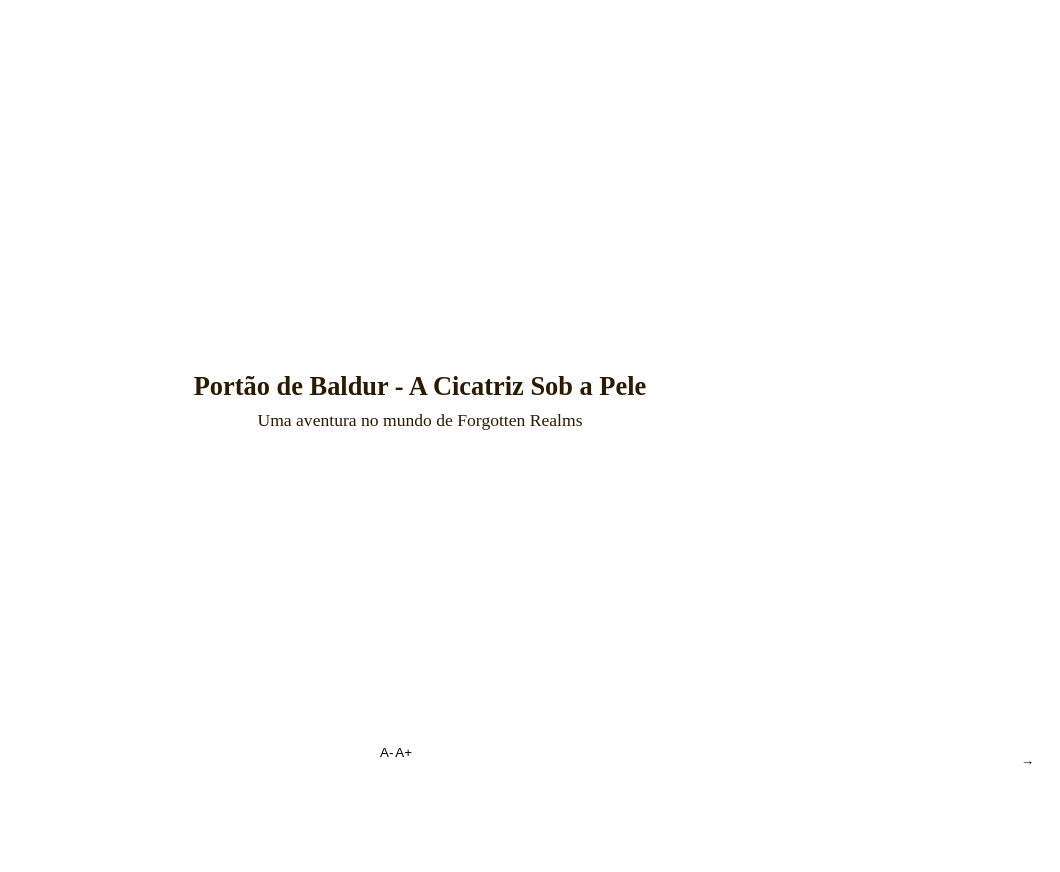
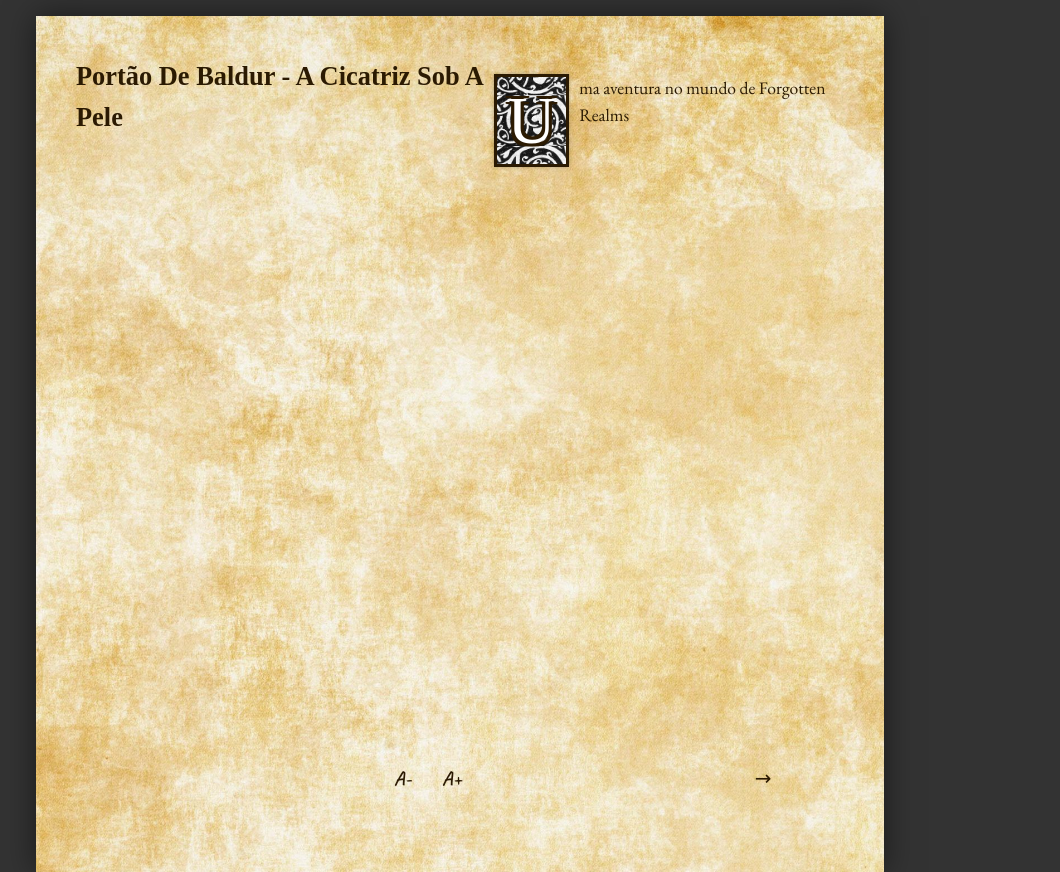
Before and after one commit to jampamatos/cicatriz-sob-a-pele, a plain HTML site: page index.html in a window 1280 px wide. Shown: the whole page, without its empty margins (220-1280 px from the left). Before the commit the page ends 800 px from the top, so only its background shows below. Drawn offline with nearby package versions, Linux system fonts and the light colour scheme; a web font is replaced by a local one.

Commit message:
feat: modificações de layout para mudança de fontes, drop-cap, e estilização automática de imagens
- Alteração do body e da page para simular um leitor de livros virtuais.
- Estilização da página, das fontes de título e das fontes de texto.
- Estilização do drop-cap.
- Modificação dinâmica das figuras seguindo classes no markdown.

```diff
--- a/index.html
+++ b/index.html
@@ -4,10 +4,12 @@
     <meta charset="UTF-8">
     <meta name="viewport" content="width=device-width, initial-scale=1.0">
     <title>Portão de Baldur - A Cicatriz Sob a Pele</title>
+    <link href="https://fonts.googleapis.com/css2?family=IM+Fell+English+SC&family=EB+Garamond&family=Caveat:wght@700&display=swap" rel="stylesheet"/>
     <link rel="stylesheet" href="style.css">
     <script src="https://cdn.jsdelivr.net/npm/marked/marked.min.js"></script>
 </head>
 <body>
+    <div class="reader">
         <!-- Capa -->
         <section id="cover" class="page">
             <h1>Portão de Baldur - A Cicatriz Sob a Pele</h1>
@@ -33,6 +35,7 @@
         <button id="nextBtn" aria-label="Avançar página">
             <p>&rarr;</p>
         </button>
+    </div>
 
     <!-- Contracapa (injetada pelo JS no final)-->
      <template id="back-cover">
--- a/main.js
+++ b/main.js
@@ -19,6 +19,8 @@ prevBtn.addEventListener('click', prevPage);
 document.addEventListener('keydown', evt => {
     if (evt.key === 'ArrowRight') nextPage();
     if (evt.key === 'ArrowLeft') prevPage();
+    if (evt.key === 'ArrowUp') changeFont(+0.1);
+    if (evt.key === 'ArrowDown') changeFont(-0.1);
 });
 
 function nextPage() {
@@ -60,7 +62,14 @@ async function render() {
     // Capítulo
     const res = await fetch(chaptersPath + chapters[currentPage]);
     const md = await res.text();
-    const html = marked.parse(md);       // usa a lib Marked (adicionar via CDN)
+    const mdWithClasses = md.replace(
+        /!\[([^\]]*)\]\(([^)]+)\)\{\.([^\}]+)\}/g,
+        '<figure class="$3"><img src="$2" alt="$1"></figure>'
+    )
+    const html = marked.parse(mdWithClasses).replace(
+        /<figure class="fullpage">([\s\S]*?)<\/figure>/g,
+        '<section class="page fullpage">$&</section>'
+    );       // usa a lib Marked (adicionar via CDN)
     book.innerHTML = `<section class="page">${html}</section>`;
     saveProgress();
 }
--- a/style.css
+++ b/style.css
@@ -2,47 +2,179 @@
     --reader-font-size: 1.1rem;
     --page-padding: 2.5rem;
     --parchment: url("./assets/images/parchment.jpg");
-    --font-display: "IM Fell English", serif;
+    --font-title: "IM Fell English SC", serif;
+    --font-text: "EB Garamond", serif;
+    --bg-surround: #333;
+    --page-width: 60vw;
+    --page-height: calc(100vh - 1.5rem);
+    --page-shadow: 0 0 30px rgba(0, 0, 0, 0.5);
 }
 
-/* Reset básico */
-* { box-sizing: border-box; margin: 0; padding: 0; }
 
-body, .page {
-    width: 100vw; height: 100vh;
+
+body {
+    margin: 0; padding: 0;
+    background: var(--bg-surround);
+    display: flex; align-items: flex-start; justify-content: center;
+    height: 100vh; overflow: hidden;
+    padding-top: 1rem;
+}
+
+.page {
+    width: var(--page-width);
+    height: var(--page-height);
+    padding: var(--page-padding);
+    background: var(--parchment) center/cover repeat;
+    box-shadow: var(--page-shadow);
+    position: relative;
     overflow: hidden;
-    font-family: var(--font-display);
+    font-family: var(--font-text);
     font-size: var(--reader-font-size);
     line-height: 1.55;
-    background: var(--parchment) center/cover repeat;
-    display: flex; flex-direction: column; justify-content: center;
-    text-align: center;
     color: #2b1a02;
 }
 
-.page { padding: var(--page-padding); }
-
-#nextBtn, #prevBtn {
-    position: absolute; bottom: 2rem;
-    background: none; border: none; cursor: pointer;
-    animation: bounce 2s infinite;
+.page h1, .page h2, .page h3 {
+    font-family: var(--font-title);
+    margin-top: 0;
 }
 
-#nextBtn { right: 2rem; }
-#prevBtn { left: 2rem; }
-
-#fontDecBtn, #fontIncBtn {
-    position: absolute; bottom: 2.5rem;
-    background: none; border: none; cursor: pointer;
-
+.page h1 {
+    text-transform: capitalize;
 }
 
-#fontDecBtn { left: calc(50% - 2.5rem); }
-#fontIncBtn { right: calc(50% + 0.5rem); }
+/* Drop-cap medieval */
+.page > p:first-of-type::first-letter{
+    float: left;
+    shape-outside: inset(0);
+    font-family: var(--font-title);
+    font-size: 4.2rem;
+    line-height: 1;
+    display: block;
+    width: 1.2em;
+    height: 1.2em;
+    padding: 0.15em;
+    box-sizing: border-box;
+    border: 3px solid #2b1a02;
+    box-shadow: 0 0 4px rgba(0,0,0,.25);
+    background: url("./assets/images/vines.png") center/110% repeat;
+    color: #fff;
+    -webkit-text-stroke: 3px #2b1a02;
+    text-shadow:
+        -3px -3px 0 #2b1a02,
+         3px -3px 0 #2b1a02,
+        -3px  3px 0 #2b1a02,
+         3px  3px 0 #2b1a02;
+    margin: 0 .65rem 0 0;
+}
+
+.reader {
+    position: relative;
+    width: var(--page-width);
+    height: var(--page-height);
+}
+
+.reader button {
+    position: absolute;
+    background: none;
+    border: none;
+    cursor: pointer;
+}
+
+.reader button p {
+    margin: 0;
+    font-family: "Caveat", cursive;
+    font-size: 1.25rem;
+    color: #2b1a02;
+    letter-spacing: 0.5px;
+}
+
+/* navegação */
+#prevBtn { bottom: 0; left: 2rem; animation: bounce 2s infinite; }
+#nextBtn { bottom: 0; right: 2rem; animation: bounce 2s infinite; }
 
 @keyframes bounce {
     0%, 100% { transform: translateY(0); }
     50% { transform: translateX(6px); }
 }
 
-/* Botão de fonte será adicionado depois */
+/* fonte */
+#fontDecBtn, #fontIncBtn {
+  bottom: 0rem;
+}
+#fontDecBtn {
+  left: 50%;
+  transform: translateX(-2rem);
+}
+#fontIncBtn {
+  left: 50%;
+  transform: translateX(1rem);
+}
+
+/*----- Xilogravuras Genéricas -----*/
+img {
+    display: inline-block;
+    max-width: 80%;
+    height: auto;
+    /* efeito de xilogravura em p/b (opcional): */
+    filter: grayscale(1) contrast(1.3);
+  }
+
+/*----- Landscape Centrada -----*/
+figure.landscape {
+    max-width: 90%;
+    margin: 1.5rem auto;
+    text-align: center;
+}
+
+figure.landscape img {
+    width: auto;
+    height: auto;
+    max-height: 45vh;
+}
+
+figure.landscape figcaption {
+    font-style: italic;
+    font-size: 0.9rem;
+    margin-top: 0.3rem;
+}
+
+/*----- Retrato Página Inteira -----*/
+.page.fullpage {
+    padding: 0;
+    display: flex;
+    flex-direction: column;
+}
+
+.page.fullpage img {
+    flex: 1 0 auto;
+    width: 100%; height: 100%;
+    object-fit: contain;
+}
+
+.page.fullpage figcaption {
+    font-style: italic;
+    text-align: center;
+    padding: 0.5rem, 1rem 1rem;
+    background: rgba(255, 255, 240, 0.6);
+}
+
+/*----- Sem Classe extra -----*/
+.page p > img:first-child:not([class]) {
+    float: left;
+    shape-outside: inset(0);
+    display: block;
+    width: clamp(7em, 25%, 10em);
+    max-width: 35ch;
+    height: auto;
+    margin: 0 0.8rem 0.5rem 0;
+    box-shadow: 0 0 4px rgba(0,0,0,.25);
+    border: 3px solid #2b1a02;
+    filter: grayscale(1) contrast(1.6) brightness(0.9);
+}
+
+@media (min-width:600px) {
+    .page p > img:first-child:not([class]) {
+        max-width: 25%;
+    }
+}
```
Also changed, not shown: assets/images/parchment.jpg (added), assets/images/vines.png (added), 1 other file. Lines whose indentation alone changed are shown as unchanged.
